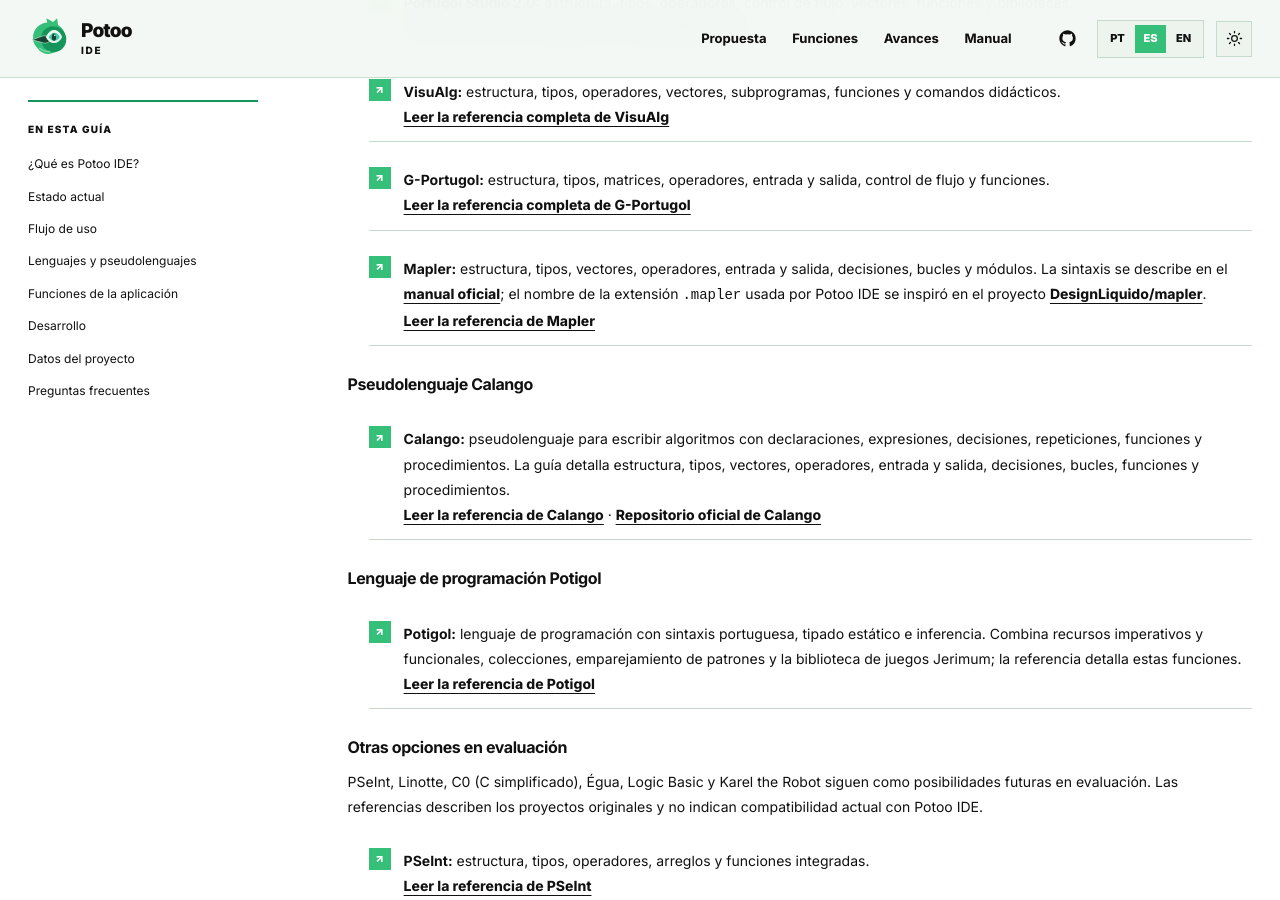
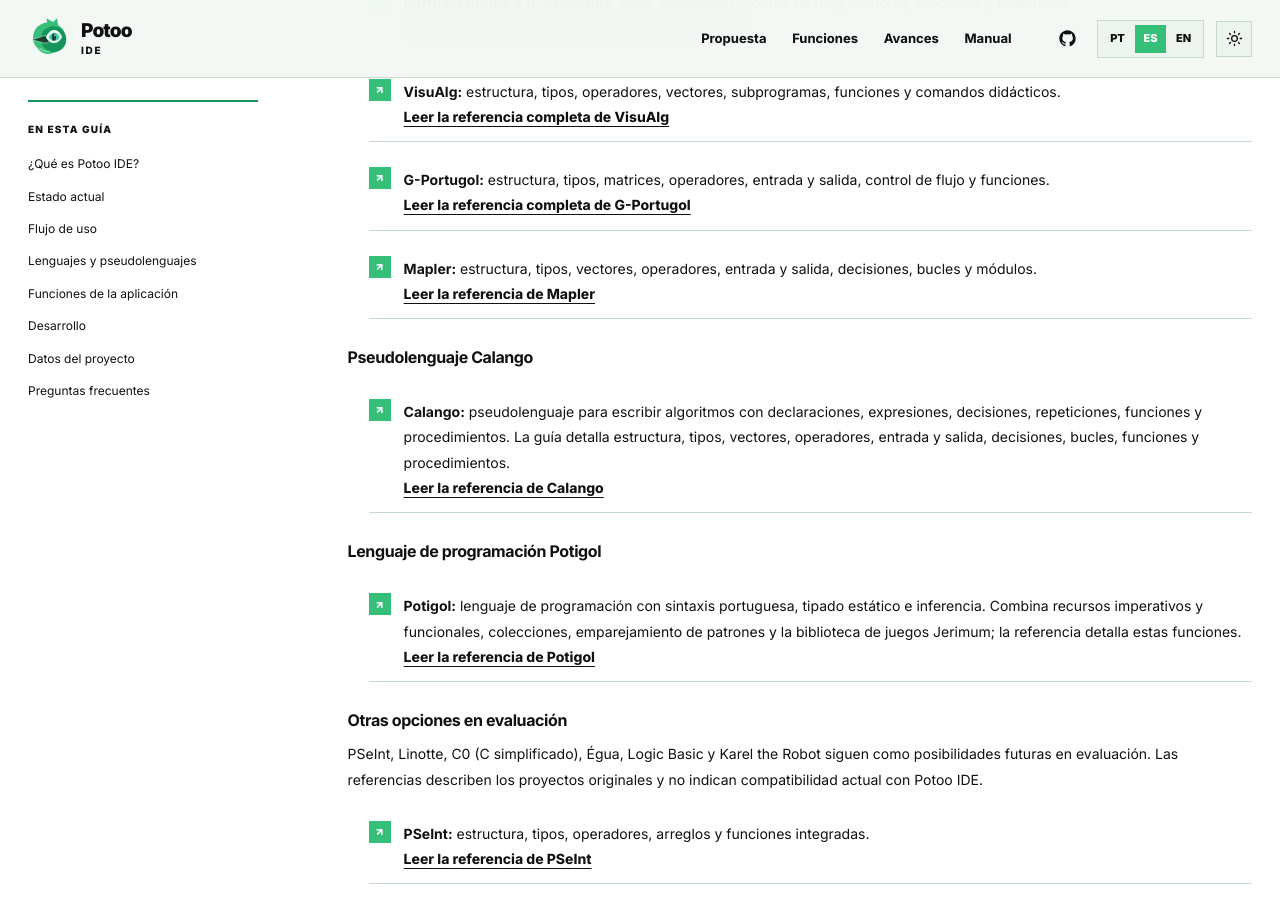
Before and after one commit to diegopn/potoo-site, a Jekyll site: the page built from es/manual/index.html, in a window 1280 px wide and 900 px high, scrolled down 1880 px. Built offline with Jekyll 4.4.1, drawn with Linux system fonts in a browser that asks for light colours.

Commit message:
docs: keep external sources on reference pages

```diff
--- a/en/manual/index.html
+++ b/en/manual/index.html
@@ -83,11 +83,11 @@
             <li><span><strong>Portugol Studio 2.0:</strong> structure, types, operators, control flow, vectors, functions, and libraries.<br><a href="{{ '/en/manual/portugol/' | relative_url }}">Read the complete Portugol Studio 2.0 reference</a></span></li>
             <li><span><strong>VisuAlg:</strong> structure, types, operators, vectors, subprograms, functions, and teaching commands.<br><a href="{{ '/en/manual/visualg/' | relative_url }}">Read the complete VisuAlg reference</a></span></li>
             <li><span><strong>G-Portugol:</strong> structure, types, matrices, operators, input and output, control flow, and functions.<br><a href="{{ '/en/manual/g-portugol/' | relative_url }}">Read the complete G-Portugol reference</a></span></li>
-            <li><span><strong>Mapler:</strong> structure, types, vectors, operators, input and output, decisions, loops, and modules. Syntax is described in the <a href="https://portugol.sourceforge.io/manuais.html">official manual</a>; the <code>.mapler</code> extension used by Potoo IDE was inspired by the <a href="https://github.com/DesignLiquido/mapler">DesignLiquido/mapler</a> project.<br><a href="{{ '/en/manual/mapler/' | relative_url }}">Read the Mapler reference</a></span></li>
+            <li><span><strong>Mapler:</strong> structure, types, vectors, operators, input and output, decisions, loops, and modules.<br><a href="{{ '/en/manual/mapler/' | relative_url }}">Read the Mapler reference</a></span></li>
           </ul>
           <h3>Calango pseudolanguage</h3>
           <ul class="manual-list">
-            <li><span><strong>Calango:</strong> a pseudolanguage for writing algorithms with declarations, expressions, decisions, loops, functions, and procedures. The reference covers structure, types, vectors, operators, input and output, decisions, loops, functions, and procedures.<br><a href="{{ '/en/manual/calango/' | relative_url }}">Read the Calango reference</a> · <a href="https://github.com/GeovanaRamos/calango">Official Calango repository</a></span></li>
+            <li><span><strong>Calango:</strong> a pseudolanguage for writing algorithms with declarations, expressions, decisions, loops, functions, and procedures. The reference covers structure, types, vectors, operators, input and output, decisions, loops, functions, and procedures.<br><a href="{{ '/en/manual/calango/' | relative_url }}">Read the Calango reference</a></span></li>
           </ul>
           <h3>Potigol programming language</h3>
           <ul class="manual-list">
--- a/es/manual/index.html
+++ b/es/manual/index.html
@@ -83,11 +83,11 @@
             <li><span><strong>Portugol Studio 2.0:</strong> estructura, tipos, operadores, control de flujo, vectores, funciones y bibliotecas.<br><a href="{{ '/es/manual/portugol/' | relative_url }}">Leer la referencia completa de Portugol Studio 2.0</a></span></li>
             <li><span><strong>VisuAlg:</strong> estructura, tipos, operadores, vectores, subprogramas, funciones y comandos didácticos.<br><a href="{{ '/es/manual/visualg/' | relative_url }}">Leer la referencia completa de VisuAlg</a></span></li>
             <li><span><strong>G-Portugol:</strong> estructura, tipos, matrices, operadores, entrada y salida, control de flujo y funciones.<br><a href="{{ '/es/manual/g-portugol/' | relative_url }}">Leer la referencia completa de G-Portugol</a></span></li>
-            <li><span><strong>Mapler:</strong> estructura, tipos, vectores, operadores, entrada y salida, decisiones, bucles y módulos. La sintaxis se describe en el <a href="https://portugol.sourceforge.io/manuais.html">manual oficial</a>; el nombre de la extensión <code>.mapler</code> usada por Potoo IDE se inspiró en el proyecto <a href="https://github.com/DesignLiquido/mapler">DesignLiquido/mapler</a>.<br><a href="{{ '/es/manual/mapler/' | relative_url }}">Leer la referencia de Mapler</a></span></li>
+            <li><span><strong>Mapler:</strong> estructura, tipos, vectores, operadores, entrada y salida, decisiones, bucles y módulos.<br><a href="{{ '/es/manual/mapler/' | relative_url }}">Leer la referencia de Mapler</a></span></li>
           </ul>
           <h3>Pseudolenguaje Calango</h3>
           <ul class="manual-list">
-            <li><span><strong>Calango:</strong> pseudolenguaje para escribir algoritmos con declaraciones, expresiones, decisiones, repeticiones, funciones y procedimientos. La guía detalla estructura, tipos, vectores, operadores, entrada y salida, decisiones, bucles, funciones y procedimientos.<br><a href="{{ '/es/manual/calango/' | relative_url }}">Leer la referencia de Calango</a> · <a href="https://github.com/GeovanaRamos/calango">Repositorio oficial de Calango</a></span></li>
+            <li><span><strong>Calango:</strong> pseudolenguaje para escribir algoritmos con declaraciones, expresiones, decisiones, repeticiones, funciones y procedimientos. La guía detalla estructura, tipos, vectores, operadores, entrada y salida, decisiones, bucles, funciones y procedimientos.<br><a href="{{ '/es/manual/calango/' | relative_url }}">Leer la referencia de Calango</a></span></li>
           </ul>
           <h3>Lenguaje de programación Potigol</h3>
           <ul class="manual-list">
--- a/manual/index.html
+++ b/manual/index.html
@@ -83,11 +83,11 @@
             <li><span><strong>Portugol Studio 2.0:</strong> estrutura, tipos, operadores, controle de fluxo, vetores, funções e bibliotecas.<br><a href="{{ '/manual/portugol/' | relative_url }}">Ler a referência completa de Portugol Studio 2.0</a></span></li>
             <li><span><strong>VisuAlg:</strong> estrutura, tipos, operadores, vetores, subprogramas, funções e comandos de apoio ao ensino.<br><a href="{{ '/manual/visualg/' | relative_url }}">Ler a referência completa de VisuAlg</a></span></li>
             <li><span><strong>G-Portugol:</strong> estrutura, tipos, matrizes, operadores, entrada e saída, controle de fluxo e funções.<br><a href="{{ '/manual/g-portugol/' | relative_url }}">Ler a referência completa de G-Portugol</a></span></li>
-            <li><span><strong>Mapler:</strong> estrutura, tipos, vetores, operadores, entrada e saída, decisões, repetições e módulos. A sintaxe é documentada no <a href="https://portugol.sourceforge.io/manuais.html">manual oficial</a>; o nome da extensão <code>.mapler</code> usada pelo Potoo IDE foi inspirado no projeto <a href="https://github.com/DesignLiquido/mapler">DesignLiquido/mapler</a>.<br><a href="{{ '/manual/mapler/' | relative_url }}">Ler a referência de Mapler</a></span></li>
+            <li><span><strong>Mapler:</strong> estrutura, tipos, vetores, operadores, entrada e saída, decisões, repetições e módulos.<br><a href="{{ '/manual/mapler/' | relative_url }}">Ler a referência de Mapler</a></span></li>
           </ul>
           <h3>Pseudolinguagem Calango</h3>
           <ul class="manual-list">
-            <li><span><strong>Calango:</strong> pseudolinguagem para escrever algoritmos com declarações, expressões, decisões, repetições, funções e procedimentos. O guia detalha estrutura, tipos, vetores, operadores, entrada e saída, decisões, repetições, funções e procedimentos.<br><a href="{{ '/manual/calango/' | relative_url }}">Ler a referência de Calango</a> · <a href="https://github.com/GeovanaRamos/calango">Repositório oficial de Calango</a></span></li>
+            <li><span><strong>Calango:</strong> pseudolinguagem para escrever algoritmos com declarações, expressões, decisões, repetições, funções e procedimentos. O guia detalha estrutura, tipos, vetores, operadores, entrada e saída, decisões, repetições, funções e procedimentos.<br><a href="{{ '/manual/calango/' | relative_url }}">Ler a referência de Calango</a></span></li>
           </ul>
           <h3>Linguagem de programação Potigol</h3>
           <ul class="manual-list">
```
